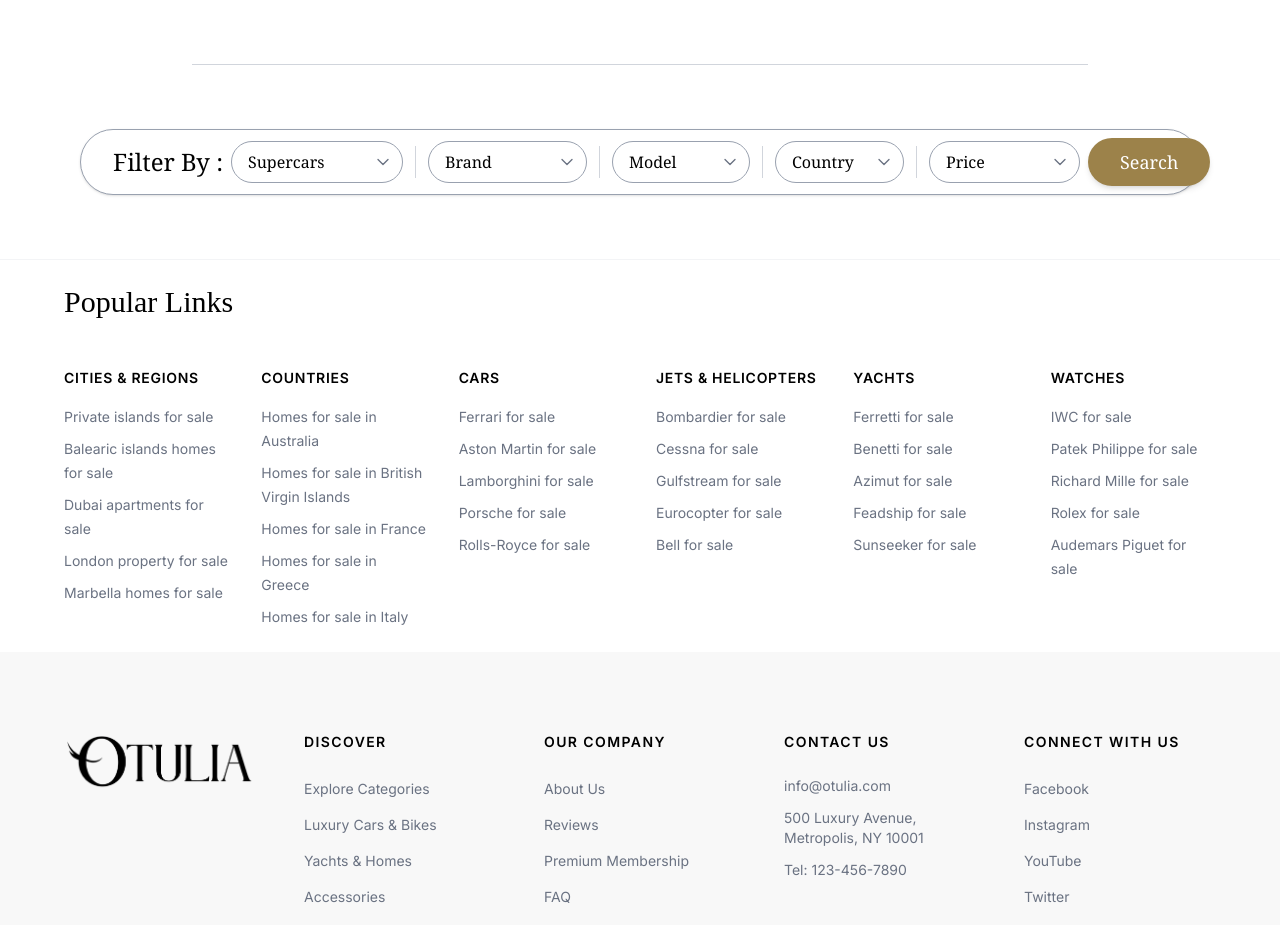
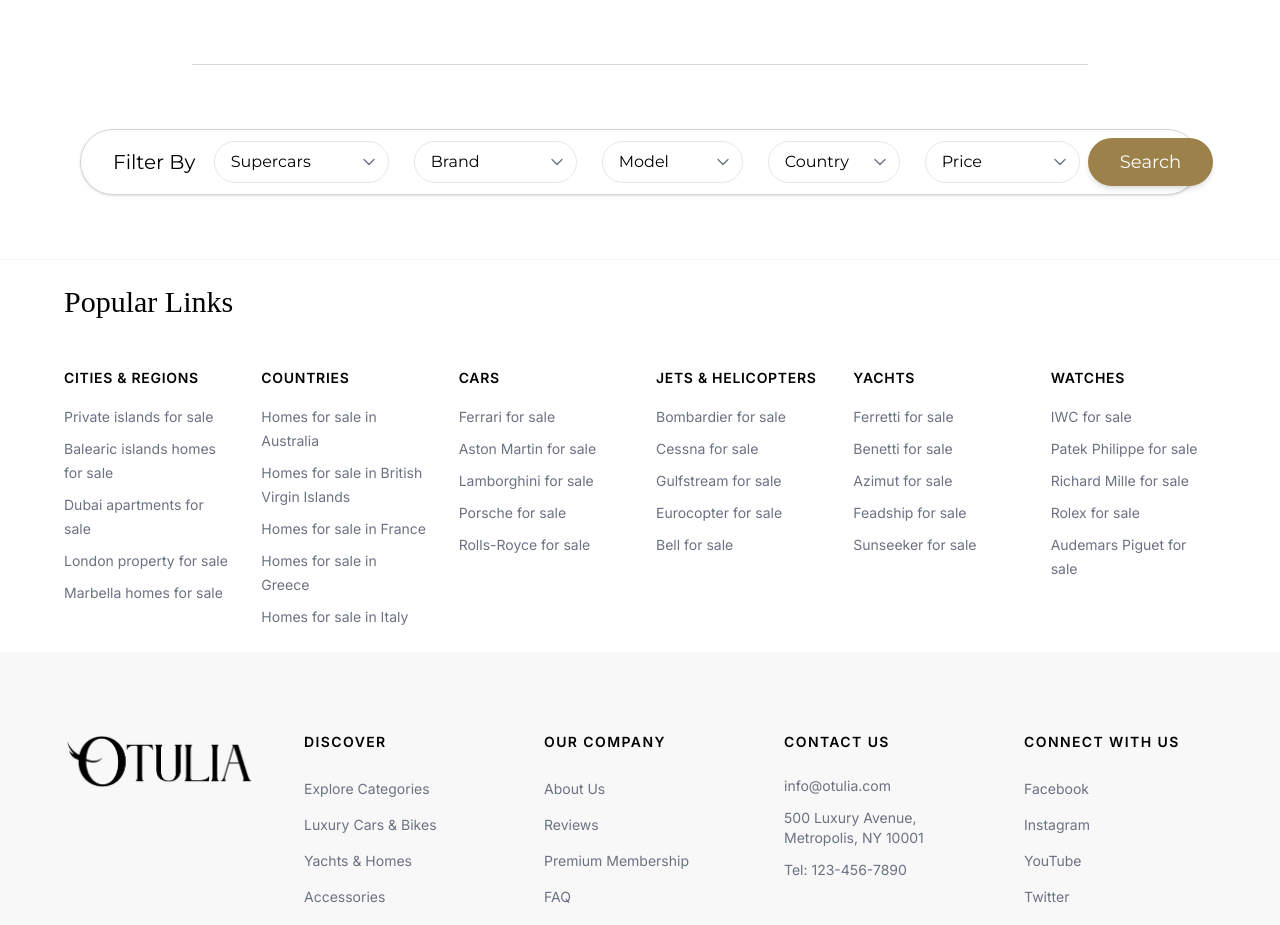
Before and after one commit to satyavardhanemailcom-cloud/Otulia-Web, a React (Vite) app in the folder client/: page /category/cars in a window 1280 px wide. Shown: the part 880-1805 px from the top of the page. Built offline with nearby package versions, Linux system fonts and the light colour scheme; a web font is replaced by a local one.

Commit message:
added filter bar in car section

```diff
--- a/client/src/components/category_page/category_sections/cars/Cars_Section.jsx
+++ b/client/src/components/category_page/category_sections/cars/Cars_Section.jsx
@@ -63,6 +63,9 @@
          <section className="w-full px-3 md:px-16 py-12 bg-white">
          <FilterBar />
          </section>
+
+
+
         </div>
 
 
--- a/client/src/components/category_page/category_sections/cars/FilterBar.jsx
+++ b/client/src/components/category_page/category_sections/cars/FilterBar.jsx
@@ -28,7 +28,7 @@
       {/* Mobile: Rounded rectangle with padding. Desktop: Long pill shape. */}
       <form className="
         w-full max-w-[1200px]
-        bg-white border border-gray-400
+        bg-white border border-gray-300
         rounded-2xl md:rounded-full
         p-4 md:p-2 md:pl-8
         flex flex-col md:flex-row items-center justify-between gap-4 md:gap-2
@@ -37,8 +37,8 @@
 
         {/* LABEL: "Filter By :" */}
         <div className="w-full md:w-auto text-center md:text-left">
-          <span className="font-serif text-xl md:text-2xl text-black whitespace-nowrap">
-            Filter By :
+          <span className="montserrat text-lg md:text-xl text-black whitespace-nowrap">
+            Filter By &nbsp;
           </span>
         </div>
 
@@ -52,7 +52,7 @@
               name="category"
               value={filters.category}
               onChange={handleChange}
-              className="w-full md:w-auto appearance-none border border-gray-400 rounded-full py-2 pl-4 pr-10 bg-white text-black font-serif text-base focus:outline-none focus:border-[#B8860B] cursor-pointer hover:border-gray-600 transition-colors"
+              className="w-full md:w-auto appearance-none border border-gray-200 rounded-full py-2 pl-4 pr-10 bg-white text-black montserrat text-base focus:outline-none focus:border-[#B8860B] cursor-pointer hover:border-gray-600 transition-colors"
             >
               <option>Supercars</option>
               <option>Luxury Sedans</option>
@@ -64,13 +64,13 @@
           </div>
 
           {/* DIVIDER (Desktop Only) */}
-          <div className="hidden md:block h-8 w-px bg-gray-300 mx-3"></div>
+          <div className="hidden md:block h-8 w-px bg-white mx-3"></div>
 
           {/* 2. Brand */}
           <div className="relative group w-full md:w-auto">
             <select
               name="brand"
-              className="w-full md:w-auto appearance-none border border-gray-400 rounded-full py-2 pl-4 pr-10 bg-white text-black font-serif text-base focus:outline-none focus:border-[#B8860B] cursor-pointer hover:border-gray-600 transition-colors"
+              className="w-full md:w-auto appearance-none border border-gray-200 rounded-full py-2 pl-4 pr-10 bg-white text-black montserrat text-base focus:outline-none focus:border-[#B8860B] cursor-pointer hover:border-gray-600 transition-colors"
             >
               <option value="" disabled selected>Brand</option>
               <option>Ferrari</option>
@@ -83,13 +83,13 @@
           </div>
 
           {/* DIVIDER (Desktop Only) */}
-          <div className="hidden md:block h-8 w-px bg-gray-300 mx-3"></div>
+          <div className="hidden md:block h-8 w-px bg-white mx-3"></div>
 
           {/* 3. Model */}
           <div className="relative group w-full md:w-auto">
             <select
               name="model"
-              className="w-full md:w-auto appearance-none border border-gray-400 rounded-full py-2 pl-4 pr-10 bg-white text-black font-serif text-base focus:outline-none focus:border-[#B8860B] cursor-pointer hover:border-gray-600 transition-colors"
+              className="w-full md:w-auto appearance-none border border-gray-200 rounded-full py-2 pl-4 pr-10 bg-white text-black montserrat text-base focus:outline-none focus:border-[#B8860B] cursor-pointer hover:border-gray-600 transition-colors"
             >
               <option value="" disabled selected>Model</option>
               <option>Aventador</option>
@@ -102,13 +102,13 @@
           </div>
 
           {/* DIVIDER (Desktop Only) */}
-          <div className="hidden md:block h-8 w-px bg-gray-300 mx-3"></div>
+          <div className="hidden md:block h-8 w-px bg-white mx-3"></div>
 
           {/* 4. Country */}
           <div className="relative group w-full md:w-auto">
             <select
               name="country"
-              className="w-full md:w-auto appearance-none border border-gray-400 rounded-full py-2 pl-4 pr-10 bg-white text-black font-serif text-base focus:outline-none focus:border-[#B8860B] cursor-pointer hover:border-gray-600 transition-colors"
+              className="w-full md:w-auto appearance-none border border-gray-200 rounded-full py-2 pl-4 pr-10 bg-white text-black montserrat text-base focus:outline-none focus:border-[#B8860B] cursor-pointer hover:border-gray-600 transition-colors"
             >
               <option value="" disabled selected>Country</option>
               <option>Italy</option>
@@ -121,13 +121,13 @@
           </div>
 
           {/* DIVIDER (Desktop Only) */}
-          <div className="hidden md:block h-8 w-px bg-gray-300 mx-3"></div>
+          <div className="hidden md:block h-8 w-px bg-white mx-3"></div>
 
           {/* 5. Price (Spans 2 columns on mobile to fill gap) */}
           <div className="relative group w-full md:w-auto col-span-2 md:col-span-1">
             <select
               name="price"
-              className="w-full md:w-auto appearance-none border border-gray-400 rounded-full py-2 pl-4 pr-10 bg-white text-black font-serif text-base focus:outline-none focus:border-[#B8860B] cursor-pointer hover:border-gray-600 transition-colors"
+              className="w-full md:w-auto appearance-none border border-gray-200 rounded-full py-2 pl-4 pr-10 bg-white text-black montserrat text-base focus:outline-none focus:border-[#B8860B] cursor-pointer hover:border-gray-600 transition-colors"
             >
               <option value="" disabled selected>Price</option>
               <option>Low to High</option>
@@ -146,7 +146,7 @@
           className="
             w-full md:w-auto
             bg-[#9C824A] hover:bg-[#856d3a]
-            text-white font-serif text-lg
+            text-white montserrat text-lg
             px-8 py-2 md:py-2.5
             rounded-full
             transition-all duration-300
```
